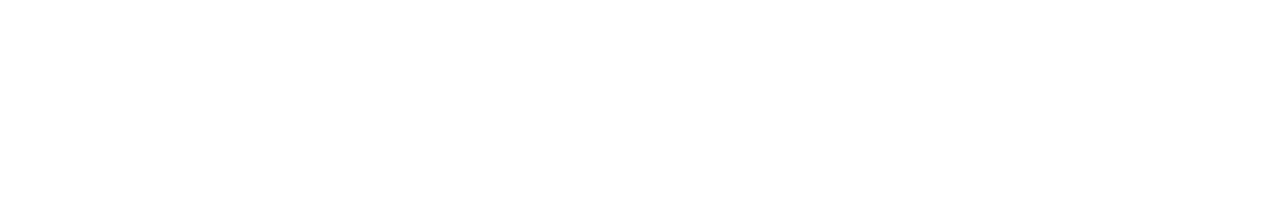
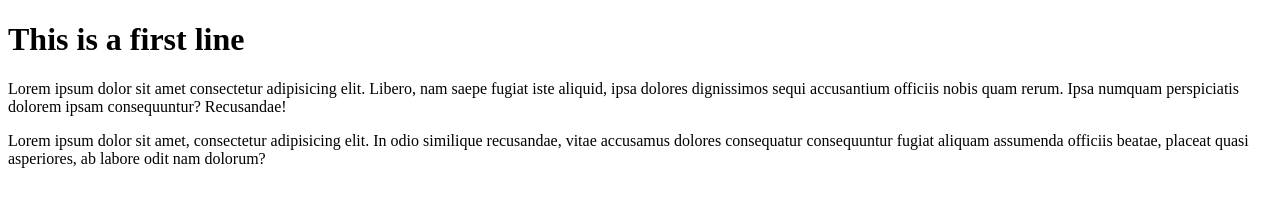
Before and after one commit to ekramulreza/webdev1, a plain HTML site: page index.html in a window 1280 px wide. Drawn offline with Linux system fonts and the light colour scheme.

Commit message:
git push -u origin main

```diff
--- a/index.html
+++ b/index.html
@@ -6,6 +6,10 @@
     <title>My First Repo</title>
 </head>
 <body>
+    <h1>This is a first line</h1>
+    <p>Lorem ipsum dolor sit amet consectetur adipisicing elit. Libero, nam saepe fugiat iste aliquid, ipsa dolores dignissimos sequi accusantium officiis nobis quam rerum. Ipsa numquam perspiciatis dolorem ipsam consequuntur? Recusandae!</p>
+
+    <p>Lorem ipsum dolor sit amet, consectetur adipisicing elit. In odio similique recusandae, vitae accusamus dolores consequatur consequuntur fugiat aliquam assumenda officiis beatae, placeat quasi asperiores, ab labore odit nam dolorum?</p>
 
 </body>
 </html>
```
